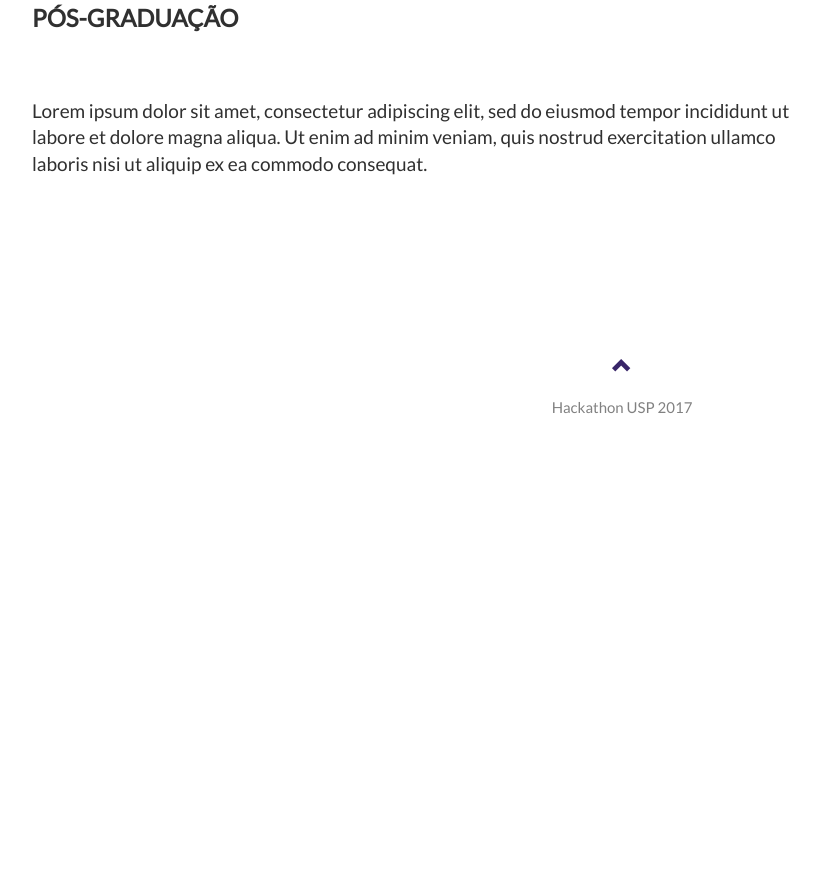
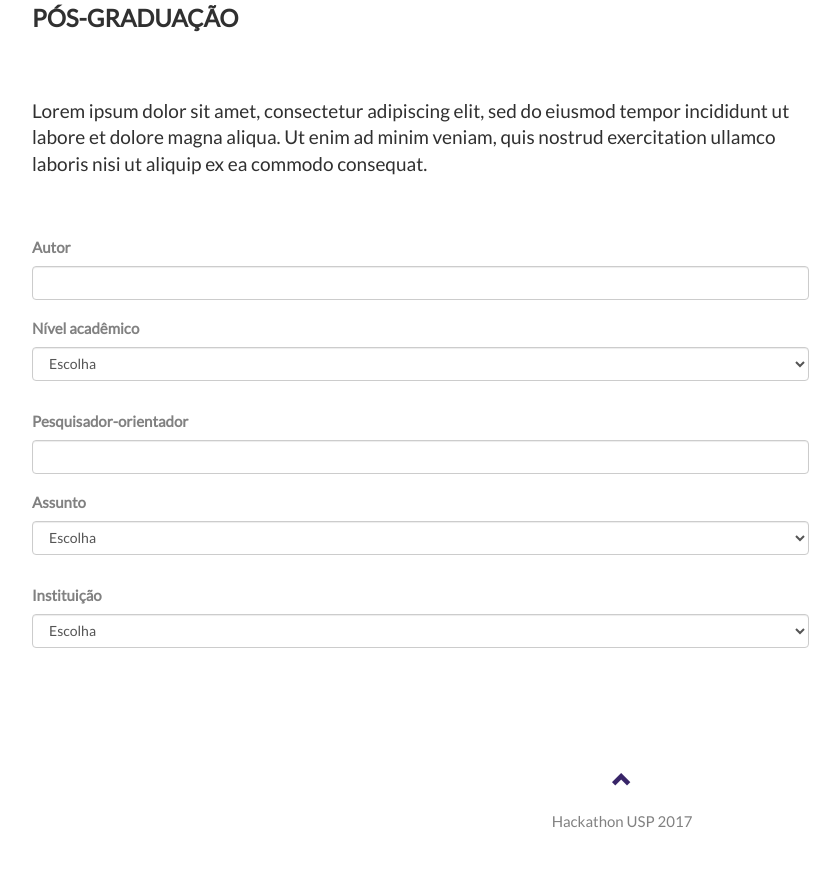
Before and after one commit to willianw/HackatonUSP2017, a Django app: template servidor/templates/testeo.html in a window 1280 px wide. Shown: the part 2249-3137 px from the top of the page, without its empty margins (18-858 px from the left). Before the commit the page ends 2663 px from the top, so only its background shows below. Run offline with Django 3.2, Linux system fonts and the light colour scheme; the template is opened without the code that fills it, so the values that code supplies are empty; some libraries are stand-ins or nearby versions.

Commit message:
pós graduação feita no front

```diff
--- a/servidor/templates/testeo.html
+++ b/servidor/templates/testeo.html
@@ -388,6 +388,32 @@
     <div class="col-sm-8">
       <h2>Pós-Graduação</h2><br>
       <h4>Lorem ipsum dolor sit amet, consectetur adipiscing elit, sed do eiusmod tempor incididunt ut labore et dolore magna aliqua. Ut enim ad minim veniam, quis nostrud exercitation ullamco laboris nisi ut aliquip ex ea commodo consequat.</h4><br>
+
+      <form>
+          <div class="form-group">
+            <label class="form-control-label" for="formGroupExampleInput2">Autor</label>
+            <input type="text" class="form-control" id="formGroupExampleInput2" placeholder="">
+          </div>
+          <label class="form-control-label" for="formGroupExampleInput2">Nível acadêmico</label>
+        <select class="form-control form-control-sm">
+            <option>Escolha</option>
+        </select>
+        <br>
+          <div class="form-group">
+            <label class="form-control-label" for="formGroupExampleInput2">Pesquisador-orientador</label>
+            <input type="text" class="form-control" id="formGroupExampleInput2" placeholder="">
+          </div>
+          <label class="form-control-label" for="formGroupExampleInput2">Assunto</label>
+        <select class="form-control form-control-sm">
+            <option>Escolha</option>
+        </select>
+        <br>
+        <label class="form-control-label" for="formGroupExampleInput2">Instituição</label>
+      <select class="form-control form-control-sm">
+          <option>Escolha</option>
+      </select>
+      </form>
+
     </div>
   </div>
 </div>
```
